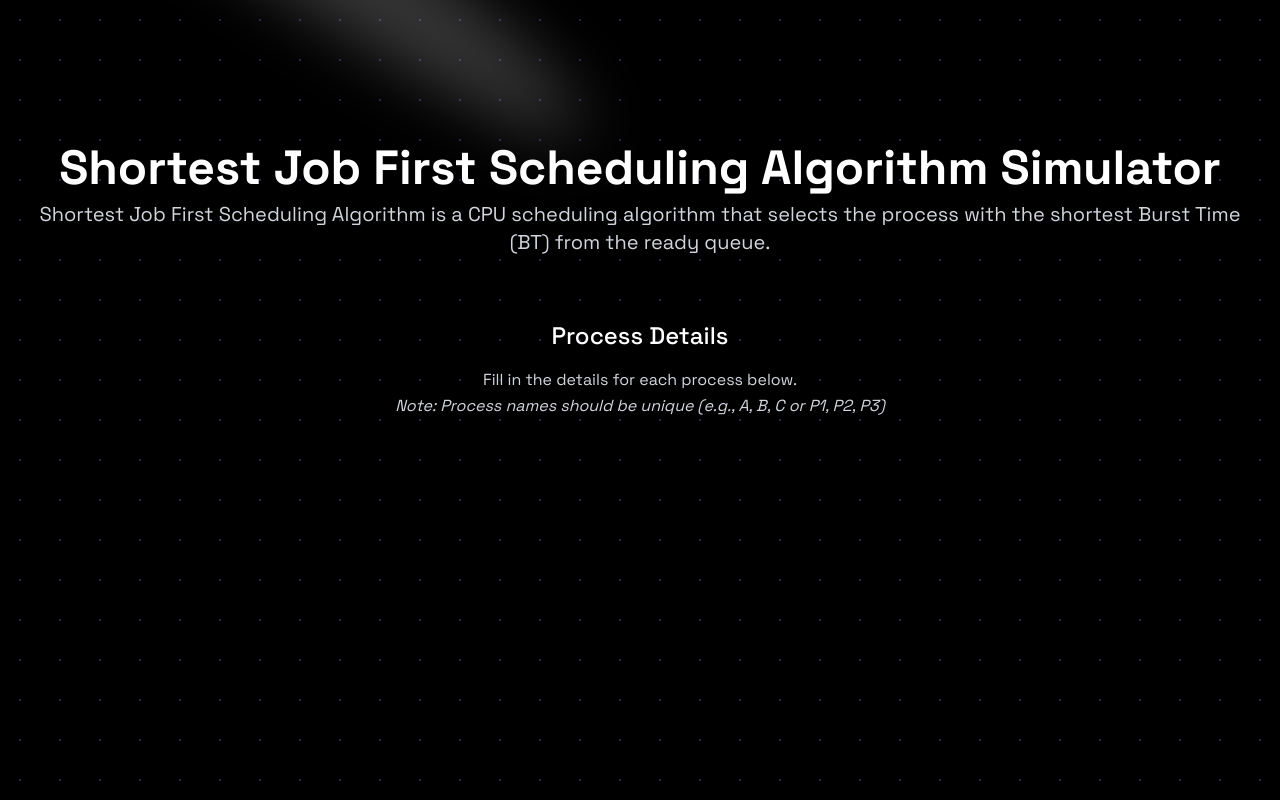
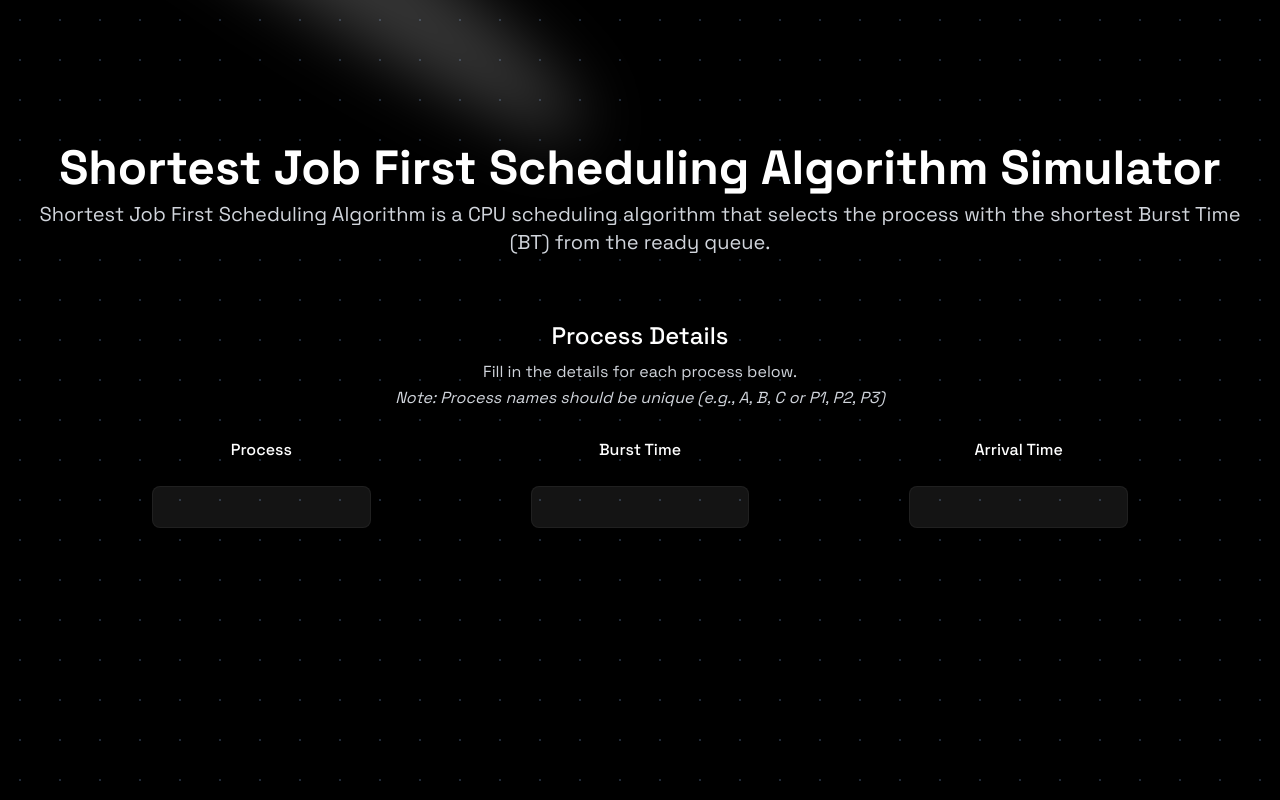
Before and after one commit to kentvillalun/sjf-scheduling-simulator, a React (Vite) app: page / in a window 1280 px wide. Both pictures are taken after typing "5" into the empty fields and a click on the button "Generate Table". Built offline with nearby package versions, Linux system fonts and the light colour scheme.

Commit message:
Made: table

```diff
--- a/src/components/sections/Form.jsx
+++ b/src/components/sections/Form.jsx
@@ -3,6 +3,12 @@ import { RevealOnScroll } from "../RevealOnScroll";
 
 export const Form = () => {
   const [step, setStep] = useState(1);
+
+  const [processCount, setProcessCount] = useState(0);
+
+  const handleGenerate = (event) => {
+    setProcessCount(Number(event.target.value));
+  };
 
   return (
     <RevealOnScroll>
@@ -24,8 +30,10 @@ export const Form = () => {
                   type="number"
                   className="focus:outline-none px-4 py-2 bg-white/8 rounded-lg border-white/5 border focus:border-white/20 transition-all duration-200"
                   placeholder="e.g. 5"
+                  onChange={handleGenerate}
                 />
                 <button
+                  type="button"
                   className="bg-black px-4 py-3 rounded-lg cursor-pointer font-semibold text-sm hover:-translate-y-0.5 transition-all duration-200 shadow-[0_0_24px_rgba(34,42,53,0.06),0_1px_1px_rgba(0,0,0,0.05),0_0_0_1px_rgba(34,42,53,0.04),0_0_4px_rgba(34,42,53,0.08),0_16px_68px_rgba(47,48,55,0.05),0_1px_0_rgba(255,255,255,0.1)_inset] "
                   onClick={() => {
                     setStep(step + 1);
@@ -39,7 +47,8 @@ export const Form = () => {
         )}
 
         {step === 2 && (
-          <div className="mx-auto px-6 max-w-3xl md:max-w-5xl flex flex-col items-center justify-center gap-4">
+          <div className="mx-auto px-6 max-w-3xl md:max-w-5xl flex flex-col items-center justify-center gap-7">
+            <div className="flex flex-col items-center justify-center gap-2">
               <h2 className="text-2xl font-medium">Process Details</h2>
               <div className="text-gray-300 text-center space-y-0.5">
                 <p className="">Fill in the details for each process below.</p>
@@ -48,8 +57,22 @@ export const Form = () => {
                   P3)
                 </p>
               </div>
+            </div>
+            <div className="grid grid-cols-1 gap-6">
+              <div className="grid grid-cols-3 text-center gap-6 items-center justify-center font-medium md:gap-40 ">
+                <div className="">Process</div>
+                <div className="">Burst Time</div>
+                <div className="">Arrival Time</div>
+              </div>
+
+              <div className="grid grid-cols-3 text-center gap-6 items-center justify-center font-medium md:gap-40">
+                <input type="text" className="focus:outline-none px-4 py-2 bg-white/8 rounded-lg border-white/5 border focus:border-white/20 transition-all duration-200 text-center" />
+                <input type="text" className="focus:outline-none px-4 py-2 bg-white/8 rounded-lg border-white/5 border focus:border-white/20 transition-all duration-200 text-center" />
+                <input type="text" className="focus:outline-none px-4 py-2 bg-white/8 rounded-lg border-white/5 border focus:border-white/20 transition-all duration-200 text-center" />
 
 
+              </div>
+            </div>
           </div>
         )}
       </section>
```
Lines whose indentation alone changed are shown as unchanged.
